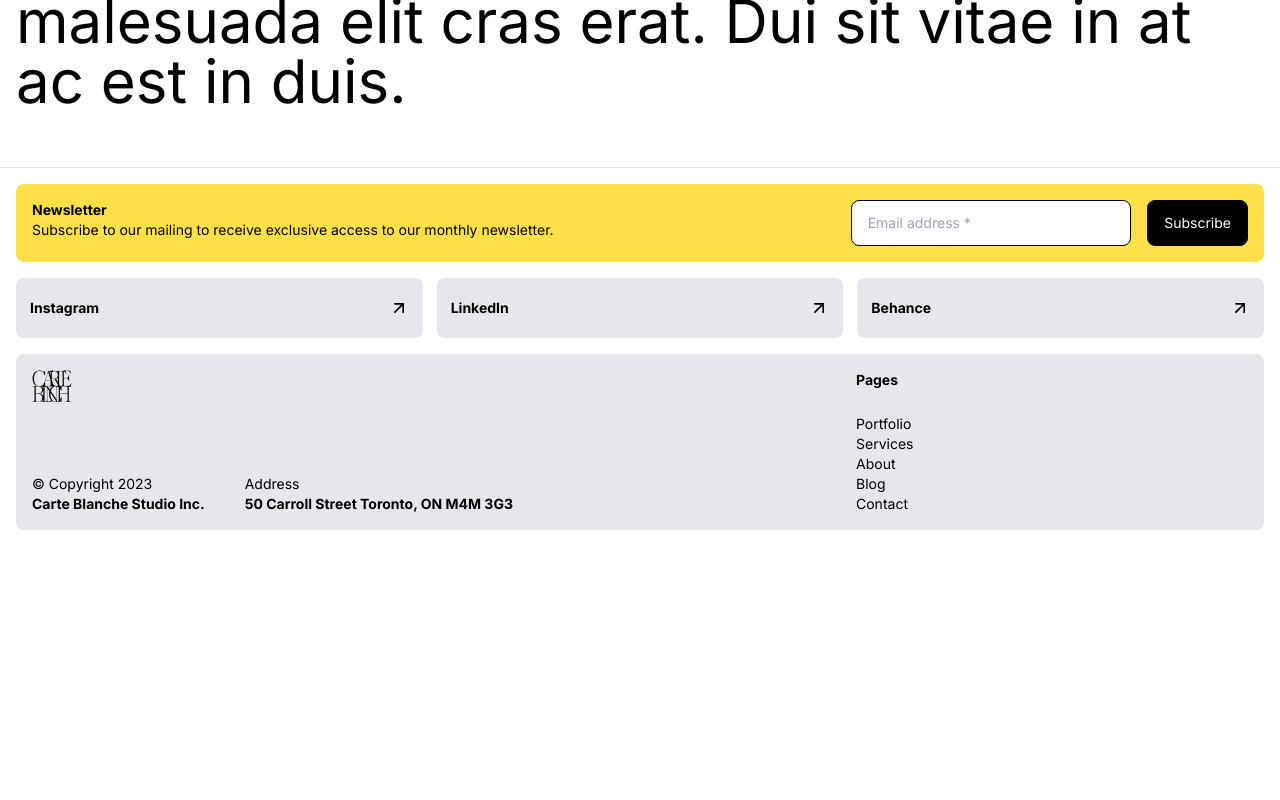
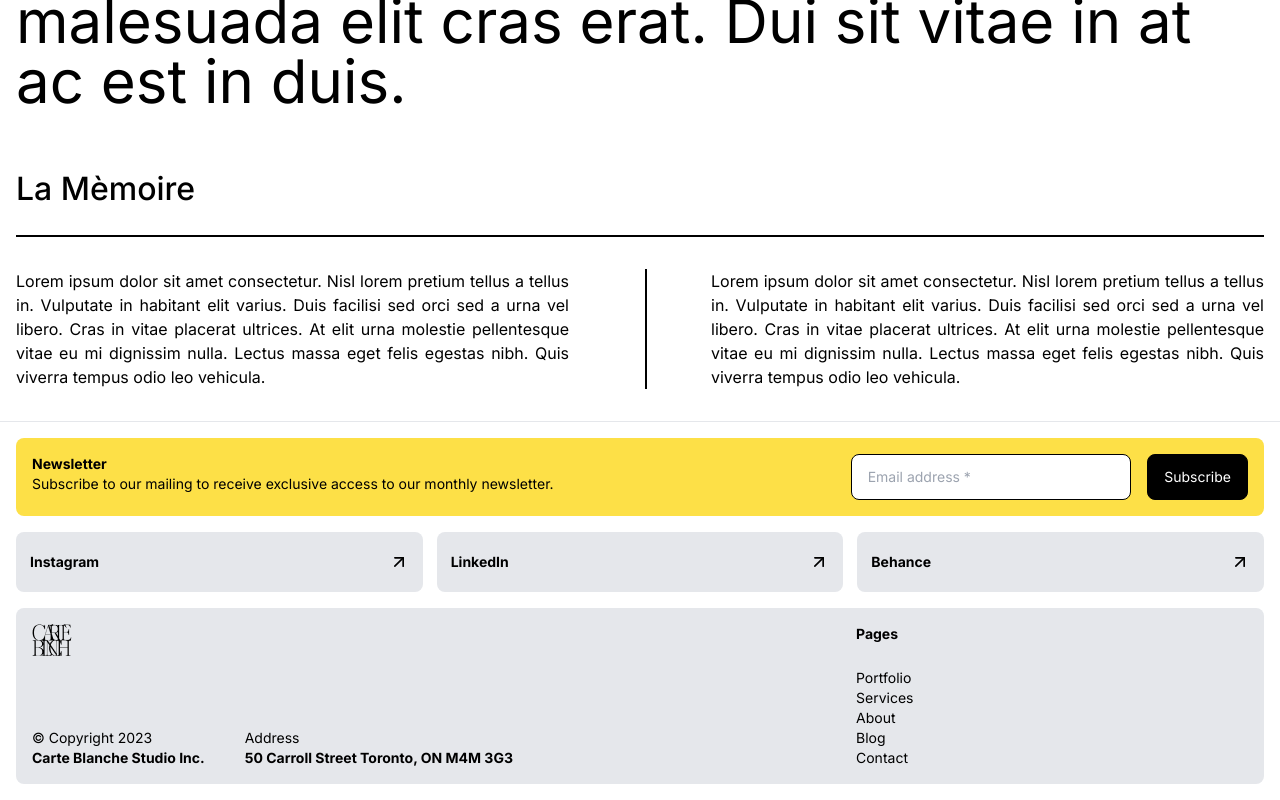
Before and after one commit to Asraful-code235/portfolio_v1, a Next.js app: page /portfolio/1 in a window 1280 px wide. Shown: the part 1769-2569 px from the top of the page. Before the commit the page ends 2315 px from the top, so only its background shows below. Built offline with nearby package versions, Linux system fonts and the light colour scheme.

Commit message:
Add la memoire section in portfolio details

```diff
--- a/app/portfolio/[id]/page.jsx
+++ b/app/portfolio/[id]/page.jsx
@@ -66,6 +66,28 @@ export default function PortfolioDetails() {
           facilisi malesuada elit cras erat. Dui sit vitae in at ac est in duis.
         </p>
       </section>
+
+      <section className="space-y-6 md:space-y-8">
+        <h3 className="text-xl font-medium md:text-[32px] md:pb-8 md:border-b-2 border-black">
+          La Mèmoire
+        </h3>
+        <div className="flex flex-col md:flex-row gap-3 text-[14px] md:text-base md:divide-x-2 divide-black">
+          <p className="md:pr-16 md:text-justify">
+            Lorem ipsum dolor sit amet consectetur. Nisl lorem pretium tellus a
+            tellus in. Vulputate in habitant elit varius. Duis facilisi sed orci
+            sed a urna vel libero. Cras in vitae placerat ultrices. At elit urna
+            molestie pellentesque vitae eu mi dignissim nulla. Lectus massa eget
+            felis egestas nibh. Quis viverra tempus odio leo vehicula.
+          </p>
+          <p className="md:pl-16 md:text-justify">
+            Lorem ipsum dolor sit amet consectetur. Nisl lorem pretium tellus a
+            tellus in. Vulputate in habitant elit varius. Duis facilisi sed orci
+            sed a urna vel libero. Cras in vitae placerat ultrices. At elit urna
+            molestie pellentesque vitae eu mi dignissim nulla. Lectus massa eget
+            felis egestas nibh. Quis viverra tempus odio leo vehicula.
+          </p>
+        </div>
+      </section>
     </PageContainer>
   );
 }
```
